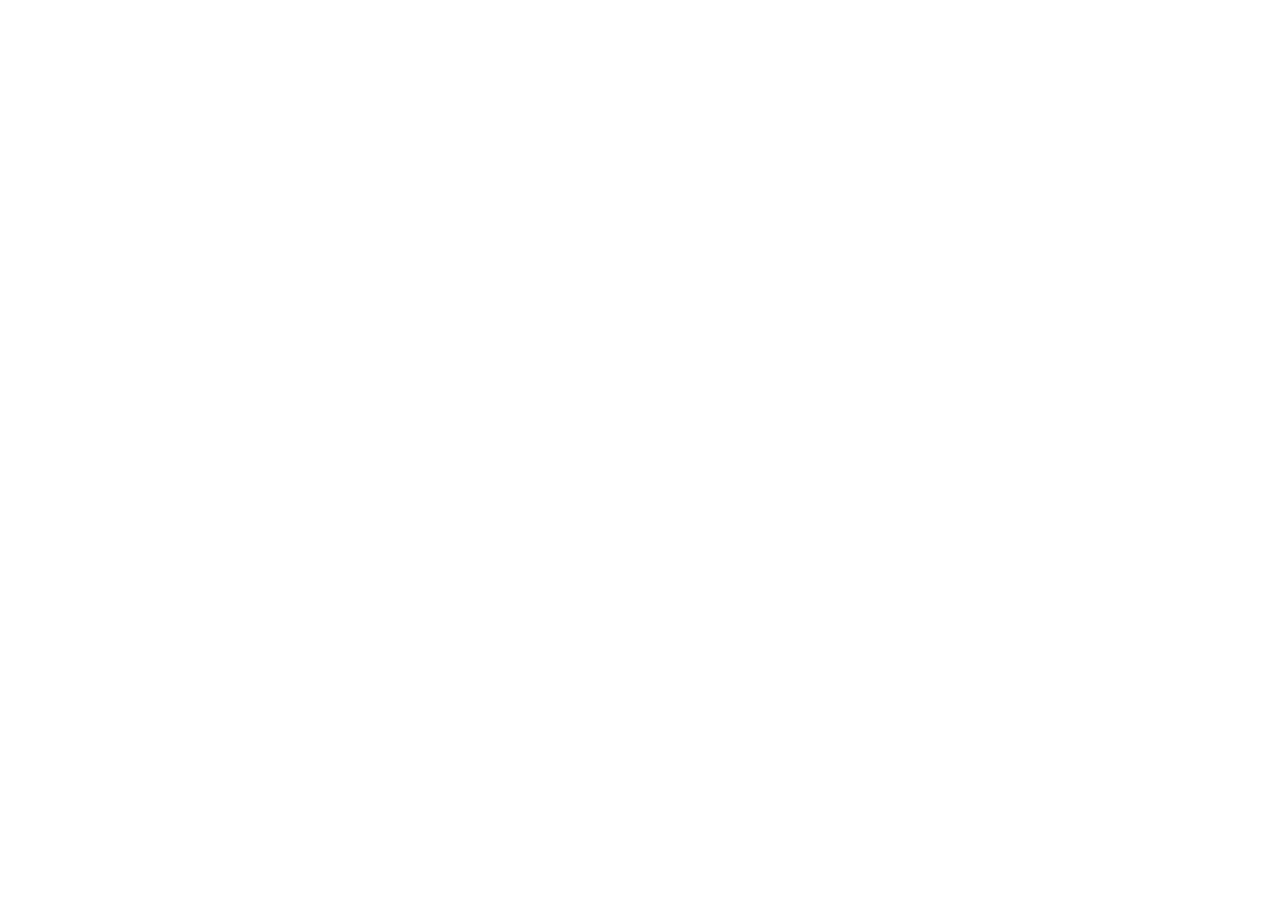
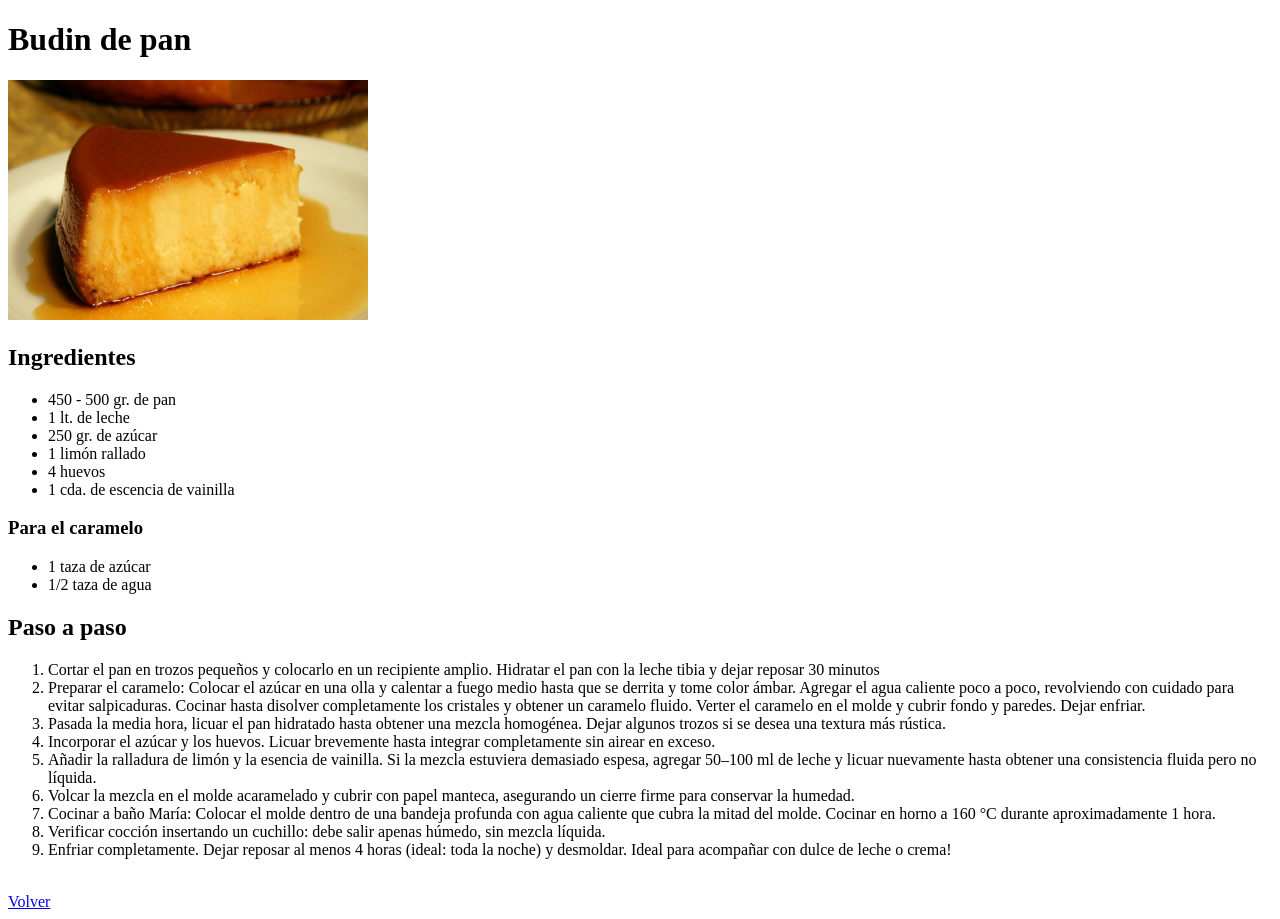
Before and after one commit to leandrodossantosprojects/odin-recipes, a plain HTML site: page recipes/budin-de-pan.html in a window 1280 px wide. Before the commit the page ends 800 px from the top, so only its background shows below. Drawn offline with Linux system fonts and the light colour scheme.

Commit message:
Project finished

```diff
--- a/recipes/budin-de-pan.html
+++ b/recipes/budin-de-pan.html
@@ -0,0 +1,82 @@
+<!doctype html>
+<html lang="en">
+    <head>
+        <meta charset="utf-8" />
+        <meta name="viewport" content="width=device-width, initial-scale=1.0" />
+        <title>Budin de pan</title>
+    </head>
+    <body>
+        <h1>Budin de pan</h1>
+        <img
+            src="../media/budin-de-pan.png"
+            alt="Porcion de budin de pan en un plato blanco"
+            width="360"
+            height="240"
+        />
+        <h2>Ingredientes</h2>
+        <ul>
+            <li>450 - 500 gr. de pan</li>
+            <li>1 lt. de leche</li>
+            <li>250 gr. de azúcar</li>
+            <li>1 limón rallado</li>
+            <li>4 huevos</li>
+            <li>1 cda. de escencia de vainilla</li>
+        </ul>
+        <h3>Para el caramelo</h3>
+        <ul>
+            <li>1 taza de azúcar</li>
+            <li>1/2 taza de agua</li>
+        </ul>
+        <h2>Paso a paso</h2>
+        <ol>
+            <li>
+                Cortar el pan en trozos pequeños y colocarlo en un recipiente
+                amplio. Hidratar el pan con la leche tibia y dejar reposar 30
+                minutos
+            </li>
+            <li>
+                Preparar el caramelo: Colocar el azúcar en una olla y calentar a
+                fuego medio hasta que se derrita y tome color ámbar. Agregar el
+                agua caliente poco a poco, revolviendo con cuidado para evitar
+                salpicaduras. Cocinar hasta disolver completamente los cristales
+                y obtener un caramelo fluido. Verter el caramelo en el molde y
+                cubrir fondo y paredes. Dejar enfriar.
+            </li>
+            <li>
+                Pasada la media hora, licuar el pan hidratado hasta obtener una
+                mezcla homogénea. Dejar algunos trozos si se desea una textura
+                más rústica.
+            </li>
+            <li>
+                Incorporar el azúcar y los huevos. Licuar brevemente hasta
+                integrar completamente sin airear en exceso.
+            </li>
+            <li>
+                Añadir la ralladura de limón y la esencia de vainilla. Si la
+                mezcla estuviera demasiado espesa, agregar 50–100 ml de leche y
+                licuar nuevamente hasta obtener una consistencia fluida pero no
+                líquida.
+            </li>
+            <li>
+                Volcar la mezcla en el molde acaramelado y cubrir con papel
+                manteca, asegurando un cierre firme para conservar la humedad.
+            </li>
+            <li>
+                Cocinar a baño María: Colocar el molde dentro de una bandeja
+                profunda con agua caliente que cubra la mitad del molde. Cocinar
+                en horno a 160 °C durante aproximadamente 1 hora.
+            </li>
+            <li>
+                Verificar cocción insertando un cuchillo: debe salir apenas
+                húmedo, sin mezcla líquida.
+            </li>
+            <li>
+                Enfriar completamente. Dejar reposar al menos 4 horas (ideal:
+                toda la noche) y desmoldar. Ideal para acompañar con dulce de
+                leche o crema!
+            </li>
+        </ol>
+        <br />
+        <a href="../index.html">Volver</a>
+    </body>
+</html>
```
Also changed, not shown: index.html (+5 -3 lines), recipes/arroz-con-leche.html (+8 -0 lines), recipes/chocotorta.html (+49 -0 lines).
